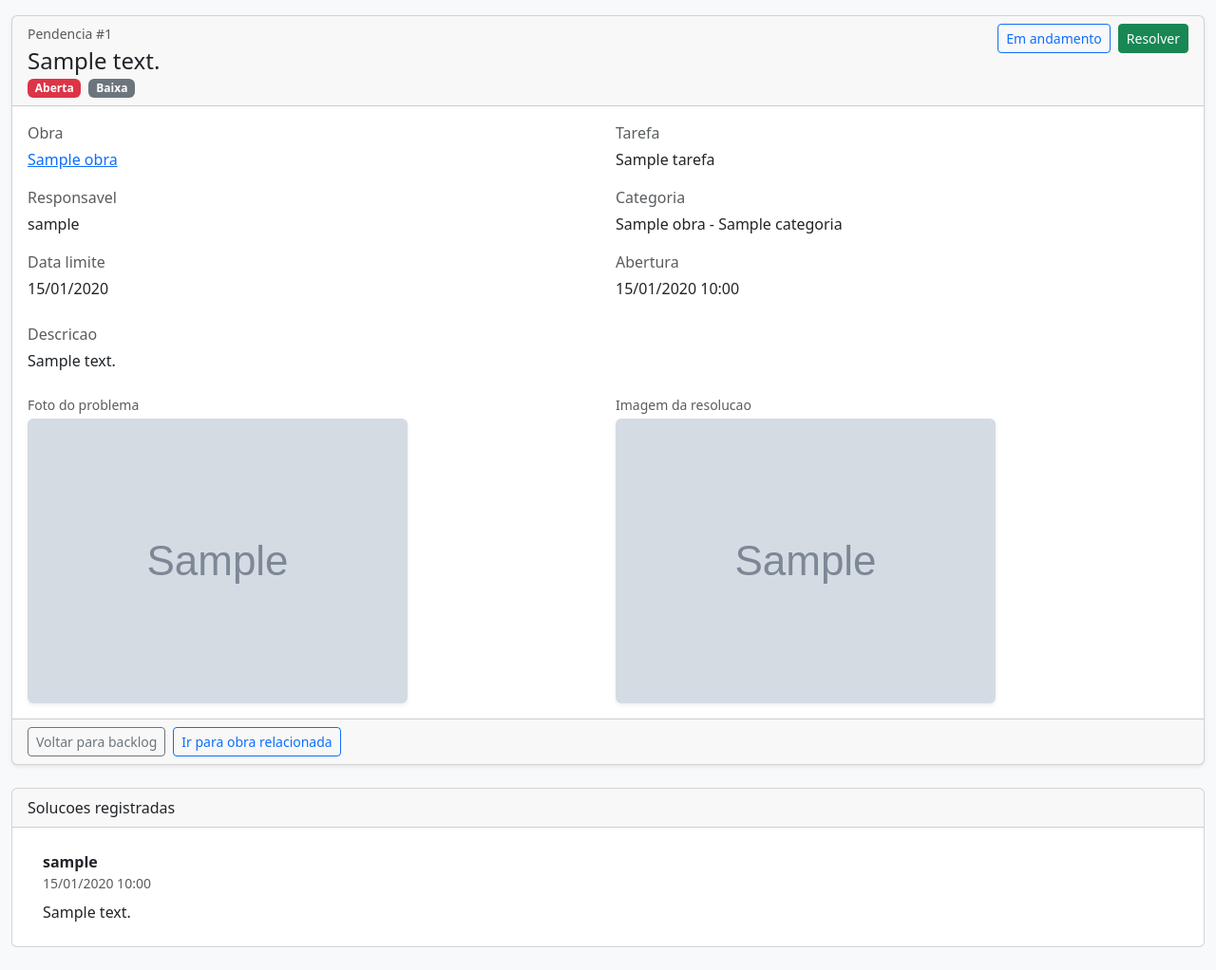
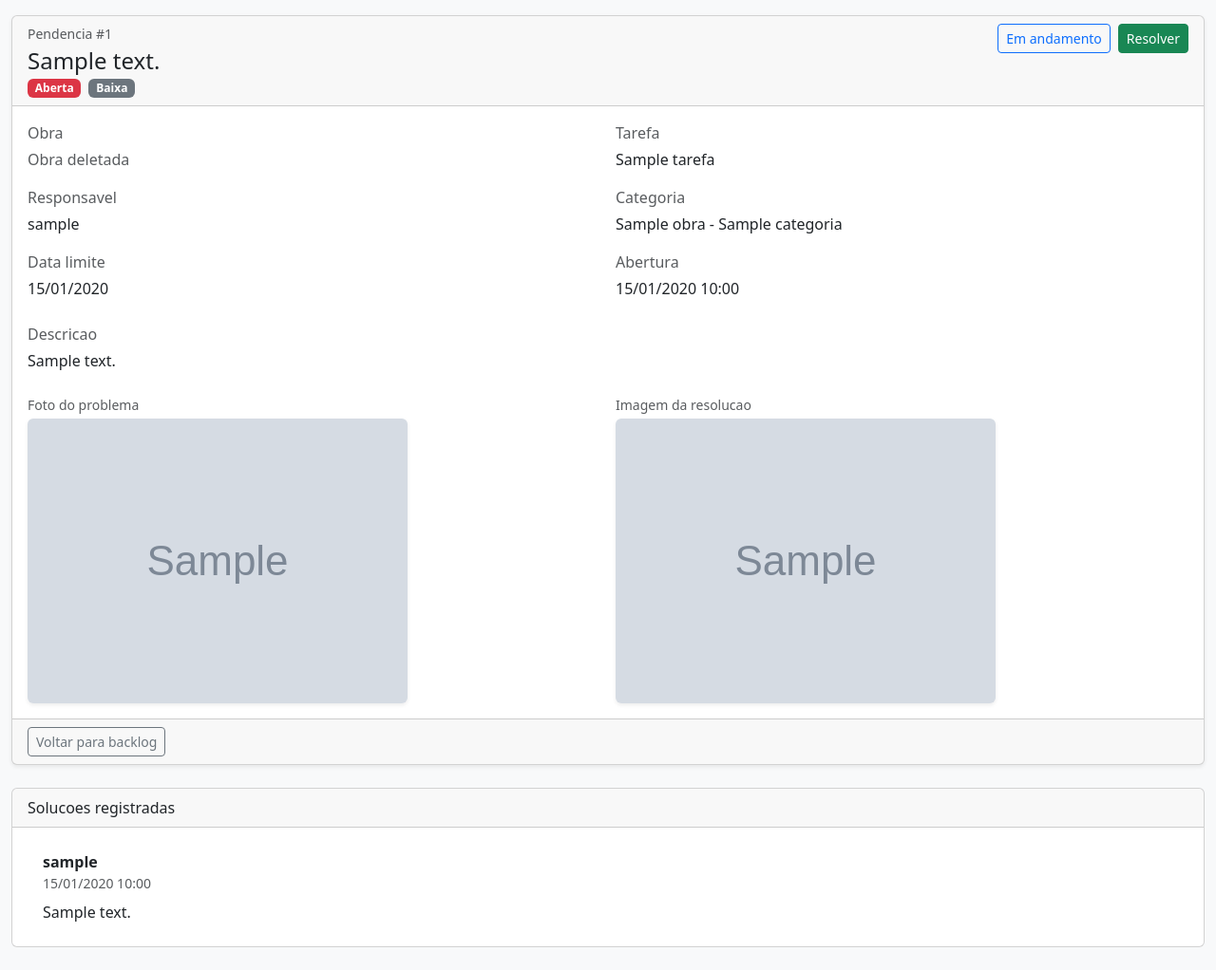
Before and after one commit to hithalloagir/Sistema-de-Gerenciamento-de-Obras-AGIR, a Django app: page /pendencias/1/ in a window 1280 px wide. Shown: the part 104-1126 px from the top of the page at 95% size. Run offline with Django 5.2, Linux system fonts and the light colour scheme; a user stored in the database is signed in; tables that the repository leaves empty hold one stand-in row (values such as "Sample post"); grey boxes marked "Sample" are stand-in pictures.

Commit message:
Feat: Ajuste para deleção de obras e erros de português

```diff
--- a/anotacoes/Ajustes.txt
+++ b/anotacoes/Ajustes.txt
@@ -62,5 +62,5 @@ Para ajustar na Quinta
 - Colocar em Postgres ()
 - Subir o site gratuitamente e fazer testes ()
 - Ajustar pendencias ao marcar para resolver (X)
-- Arrumar as gráfias de portugues que encontrar ()
-- Pensar em um modo melhor para a inspeção em conjunto com as catagorias e tarefas para não bugar o visão geral()
+- Arrumar as gráfias de portugues que encontrar (x)
+- Pensar em um modo melhor para a inspeção em conjunto com as catagorias e tarefas para não bugar o visão geral(x)
--- a/obras/models.py
+++ b/obras/models.py
@@ -21,11 +21,19 @@ class Obra(models.Model):
     data_fim_prevista = models.DateField(null=True, blank=True)
     capa = models.ImageField(upload_to="obras/capas/", null=True, blank=True)
     status = models.CharField(max_length=20, choices=STATUS_CHOICES, default="ativa")
+    deletada = models.BooleanField(default=False)
+    deletada_em = models.DateTimeField(null=True, blank=True)
     criado_em = models.DateTimeField(auto_now_add=True)
     atualizado_em = models.DateTimeField(auto_now=True)
 
     def __str__(self):
         return self.nome
+
+    def soft_delete(self):
+        if not self.deletada:
+            self.deletada = True
+            self.deletada_em = timezone.now()
+            self.save(update_fields=["deletada", "deletada_em", "atualizado_em"])
 
 
 def validate_image_file(image):
--- a/obras/services.py
+++ b/obras/services.py
@@ -12,7 +12,7 @@ from .models import Categoria, Obra, ObraSnapshot, Tarefa
 def get_last_accessible_obra(user) -> Optional[Obra]:
     """Retorna a obra mais recente disponivel para o usuario, priorizando as ativas."""
     base_qs = filter_obras_for_user(
-        Obra.objects.prefetch_related("categorias__tarefas"),
+        Obra.objects.filter(deletada=False).prefetch_related("categorias__tarefas"),
         user,
     )
     ordered_qs = base_qs.order_by("-criado_em", "-id")
--- a/obras/urls.py
+++ b/obras/urls.py
@@ -10,6 +10,7 @@ urlpatterns = [
     path("visao-geral/", views.ObraOverviewView.as_view(), name="visao_geral"),
     path("<int:pk>/relatorio/", views.ObraReportView.as_view(), name="relatorio_obra"),
     path("<int:pk>/editar/", views.ObraUpdateView.as_view(), name="editar_obra"),
+    path("<int:pk>/excluir/", views.ExcluirObraView.as_view(), name="excluir_obra"),
     path("<int:obra_id>/nova-categoria/", views.CategoriaCreateView.as_view(), name="nova_categoria"),
     path("categorias/<int:pk>/editar/", views.CategoriaUpdateView.as_view(), name="editar_categoria"),
     path("categorias/<int:pk>/excluir/", views.CategoriaDeleteView.as_view(), name="excluir_categoria"),
--- a/obras/views.py
+++ b/obras/views.py
@@ -54,7 +54,10 @@ class ObraListView(LoginRequiredMixin, ListView):
     context_object_name = "obras"
 
     def get_queryset(self):
-        qs = filter_obras_for_user(Obra.objects.all().order_by("nome"), self.request.user)
+        qs = filter_obras_for_user(
+            Obra.objects.filter(deletada=False).order_by("nome"),
+            self.request.user,
+        )
         status = self.request.GET.get("status") or "ativa"
         if status not in STATUS_FILTERS:
             status = "ativa"
@@ -70,7 +73,10 @@ class ObraListView(LoginRequiredMixin, ListView):
 
     def get_context_data(self, **kwargs):
         context = super().get_context_data(**kwargs)
-        base_qs = filter_obras_for_user(Obra.objects.all(), self.request.user)
+        base_qs = filter_obras_for_user(
+            Obra.objects.filter(deletada=False),
+            self.request.user,
+        )
         if self.search_query:
             base_qs = base_qs.filter(nome__icontains=self.search_query)
         status_counts = base_qs.values("status").annotate(total=Count("id"))
@@ -104,7 +110,7 @@ class ObraOverviewView(LoginRequiredMixin, ListView):
     def get_queryset(self):
         qs = (
             Obra.objects
-            .all()
+            .filter(deletada=False)
             .prefetch_related("categorias__tarefas")
             .annotate(pendencias_abertas=Count("pendencias", filter=Q(pendencias__status="aberta")))
         )
@@ -275,7 +281,10 @@ class ObraUpdateView(RoleRequiredMixin, UpdateView):
         return super().dispatch(request, *args, **kwargs)
 
     def get_queryset(self):
-        return filter_obras_for_user(super().get_queryset(), self.request.user)
+        return filter_obras_for_user(
+            super().get_queryset().filter(deletada=False),
+            self.request.user,
+        )
 
     def get_success_url(self):
         return reverse_lazy("obras:detalhe_obra", kwargs={"pk": self.object.pk})
@@ -288,7 +297,7 @@ class CategoriaCreateView(RoleRequiredMixin, CreateView):
     allowed_roles = [UserProfile.Level.ADMIN, UserProfile.Level.NIVEL2]
 
     def dispatch(self, request, *args, **kwargs):
-        self.obra = get_object_or_404(Obra, pk=self.kwargs['obra_id'])
+        self.obra = get_object_or_404(Obra, pk=self.kwargs['obra_id'], deletada=False)
         denied = self.ensure_obra_access(self.obra)
         if denied:
             return denied
@@ -316,7 +325,10 @@ class TarefaCreateView(RoleRequiredMixin, CreateView):
     allowed_roles = [UserProfile.Level.ADMIN, UserProfile.Level.NIVEL2]
 
     def dispatch(self, request, *args, **kwargs):
-        self.categoria = get_object_or_404(Categoria, pk=self.kwargs['categoria_id'])
+        self.categoria = get_object_or_404(
+            Categoria.objects.select_related("obra").filter(obra__deletada=False),
+            pk=self.kwargs["categoria_id"],
+        )
         denied = self.ensure_obra_access(self.categoria.obra)
         if denied:
             return denied
@@ -347,7 +359,12 @@ class TarefaUpdateView(RoleRequiredMixin, UpdateView):
     allowed_roles = [UserProfile.Level.ADMIN, UserProfile.Level.NIVEL2]
 
     def get_queryset(self):
-        qs = super().get_queryset().select_related("categoria__obra")
+        qs = (
+            super()
+            .get_queryset()
+            .select_related("categoria__obra")
+            .filter(categoria__obra__deletada=False)
+        )
         return filter_queryset_by_user_obras(qs, self.request.user, obra_lookup="categoria__obra")
 
     def dispatch(self, request, *args, **kwargs):
@@ -381,7 +398,7 @@ class CategoriaUpdateView(RoleRequiredMixin, UpdateView):
     allowed_roles = [UserProfile.Level.ADMIN, UserProfile.Level.NIVEL2]
 
     def get_queryset(self):
-        qs = super().get_queryset().select_related("obra")
+        qs = super().get_queryset().select_related("obra").filter(obra__deletada=False)
         return filter_queryset_by_user_obras(qs, self.request.user, obra_lookup="obra")
 
     def dispatch(self, request, *args, **kwargs):
@@ -411,7 +428,7 @@ class CategoriaDeleteView(RoleRequiredMixin, DeleteView):
     allowed_roles = [UserProfile.Level.ADMIN, UserProfile.Level.NIVEL2]
 
     def get_queryset(self):
-        qs = super().get_queryset().select_related("obra")
+        qs = super().get_queryset().select_related("obra").filter(obra__deletada=False)
         return filter_queryset_by_user_obras(qs, self.request.user, obra_lookup="obra")
 
     def dispatch(self, request, *args, **kwargs):
@@ -456,7 +473,12 @@ class TarefaDeleteView(RoleRequiredMixin, DeleteView):
     allowed_roles = [UserProfile.Level.ADMIN, UserProfile.Level.NIVEL2]
 
     def get_queryset(self):
-        qs = super().get_queryset().select_related("categoria__obra")
+        qs = (
+            super()
+            .get_queryset()
+            .select_related("categoria__obra")
+            .filter(categoria__obra__deletada=False)
+        )
         return filter_queryset_by_user_obras(qs, self.request.user, obra_lookup="categoria__obra")
 
     def dispatch(self, request, *args, **kwargs):
@@ -576,7 +598,7 @@ class PendenciaCreateView(RoleRequiredMixin, CreateView):
     ]
 
     def dispatch(self, request, *args, **kwargs):
-        self.obra = get_object_or_404(Obra, pk=kwargs["obra_id"])
+        self.obra = get_object_or_404(Obra, pk=kwargs["obra_id"], deletada=False)
         denied = self.ensure_obra_access(self.obra)
         if denied:
             return denied
@@ -634,7 +656,12 @@ class ObraDetailView(LoginRequiredMixin, DetailView):
     context_object_name = "obra"
 
     def get_queryset(self):
-        qs = super().get_queryset().prefetch_related("categorias__tarefas", "anexos")
+        qs = (
+            super()
+            .get_queryset()
+            .filter(deletada=False)
+            .prefetch_related("categorias__tarefas", "anexos")
+        )
         return filter_obras_for_user(qs, self.request.user)
 
     def get_context_data(self, **kwargs):
@@ -739,6 +766,7 @@ class ObraReportView(LoginRequiredMixin, DetailView):
         qs = (
             super()
             .get_queryset()
+            .filter(deletada=False)
             .prefetch_related(
                 "categorias__tarefas",
                 "pendencias__tarefa",
@@ -821,7 +849,7 @@ class AnexoObraCreateView(RoleRequiredMixin, CreateView):
     ]
 
     def dispatch(self, request, *args, **kwargs):
-        self.obra = get_object_or_404(Obra, pk=self.kwargs["obra_id"])
+        self.obra = get_object_or_404(Obra, pk=self.kwargs["obra_id"], deletada=False)
         denied = self.ensure_obra_access(self.obra)
         if denied:
             return denied
@@ -846,7 +874,7 @@ class AnexoObraCreateView(RoleRequiredMixin, CreateView):
 class ConcluirObraView(RoleRequiredMixin, View):
     allowed_roles = [UserProfile.Level.ADMIN]
     def post(self, request, pk):
-        obra = get_object_or_404(Obra, pk=pk)
+        obra = get_object_or_404(Obra, pk=pk, deletada=False)
         denied = self.ensure_obra_access(obra)
         if denied:
             return denied
@@ -856,6 +884,24 @@ class ConcluirObraView(RoleRequiredMixin, View):
         obra.save(update_fields=["status", "data_fim_prevista", "atualizado_em"])
         messages.success(request, "Obra marcada como concluída.")
         return redirect("obras:detalhe_obra", pk=obra.pk)
+
+
+class ExcluirObraView(RoleRequiredMixin, View):
+    allowed_roles = [UserProfile.Level.ADMIN]
+
+    def post(self, request, pk):
+        obra = get_object_or_404(Obra, pk=pk, deletada=False)
+        denied = self.ensure_obra_access(obra)
+        if denied:
+            return denied
+
+        ObraAlocacao.objects.filter(obra=obra).delete()
+        obra.soft_delete()
+        messages.success(
+            request,
+            "Obra excluida. As pendencias foram mantidas no backlog como 'Obra deletada'.",
+        )
+        return redirect("obras:listar_obras")
 
 
 class PendenciaListView(LoginRequiredMixin, ListView):
--- a/templates/obras/pendencia_detail.html
+++ b/templates/obras/pendencia_detail.html
@@ -41,7 +41,13 @@
     <div class="row g-3">
       <div class="col-md-6">
         <p class="mb-1 text-muted">Obra</p>
-        <p class="mb-0"><a href="{% url 'obras:detalhe_obra' pendencia.obra.id %}">{{ pendencia.obra.nome }}</a></p>
+        <p class="mb-0">
+          {% if pendencia.obra.deletada %}
+            <span class="text-muted">Obra deletada</span>
+          {% else %}
+            <a href="{% url 'obras:detalhe_obra' pendencia.obra.id %}">{{ pendencia.obra.nome }}</a>
+          {% endif %}
+        </p>
       </div>
       <div class="col-md-6">
         <p class="mb-1 text-muted">Tarefa</p>
@@ -99,7 +105,9 @@
   <div class="card-footer d-flex flex-wrap gap-2 justify-content-between">
     <div class="d-flex gap-2">
       <a class="btn btn-outline-secondary btn-sm" href="{% url 'obras:listar_pendencias' %}">Voltar para backlog</a>
-      <a class="btn btn-outline-primary btn-sm" href="{% url 'obras:detalhe_obra' pendencia.obra.id %}">Ir para obra relacionada</a>
+      {% if not pendencia.obra.deletada %}
+        <a class="btn btn-outline-primary btn-sm" href="{% url 'obras:detalhe_obra' pendencia.obra.id %}">Ir para obra relacionada</a>
+      {% endif %}
     </div>
   </div>
 </div>
--- a/templates/obras/pendencia_list.html
+++ b/templates/obras/pendencia_list.html
@@ -65,7 +65,11 @@
       {% for p in pendencias %}
         <tr>
           <td>
-            <a href="{% url 'obras:detalhe_obra' p.obra.id %}" class="text-decoration-none">{{ p.obra.nome }}</a>
+            {% if p.obra.deletada %}
+              <span class="text-muted">Obra deletada</span>
+            {% else %}
+              <a href="{% url 'obras:detalhe_obra' p.obra.id %}" class="text-decoration-none">{{ p.obra.nome }}</a>
+            {% endif %}
           </td>
           <td>{{ p.tarefa.nome }}</td>
           <td class="text-truncate" style="max-width: 260px;">
```
Also changed, not shown: accounts/forms.py (+12 -6 lines), accounts/views.py (+4 -3 lines), templates/obras/obra_detail.html (+8 -0 lines), obras/migrations/0008_obra_soft_delete.py (added).
